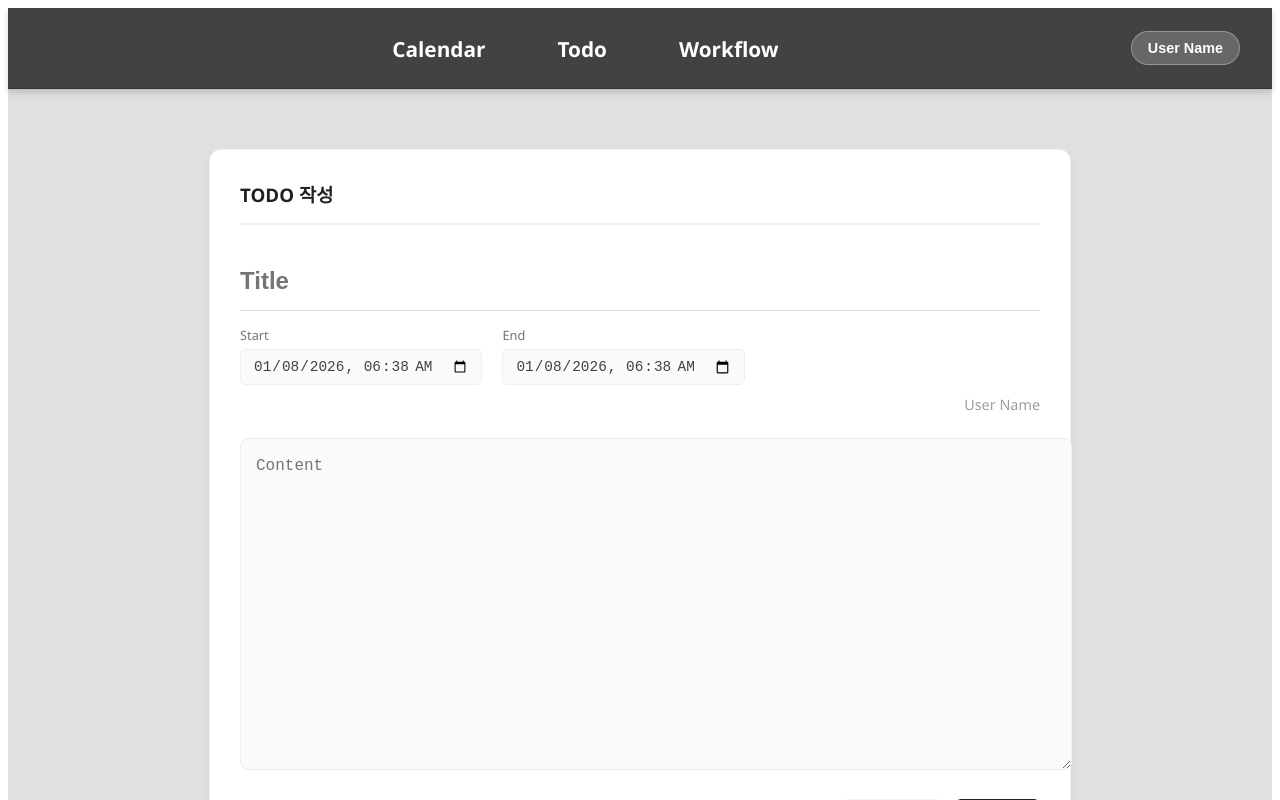
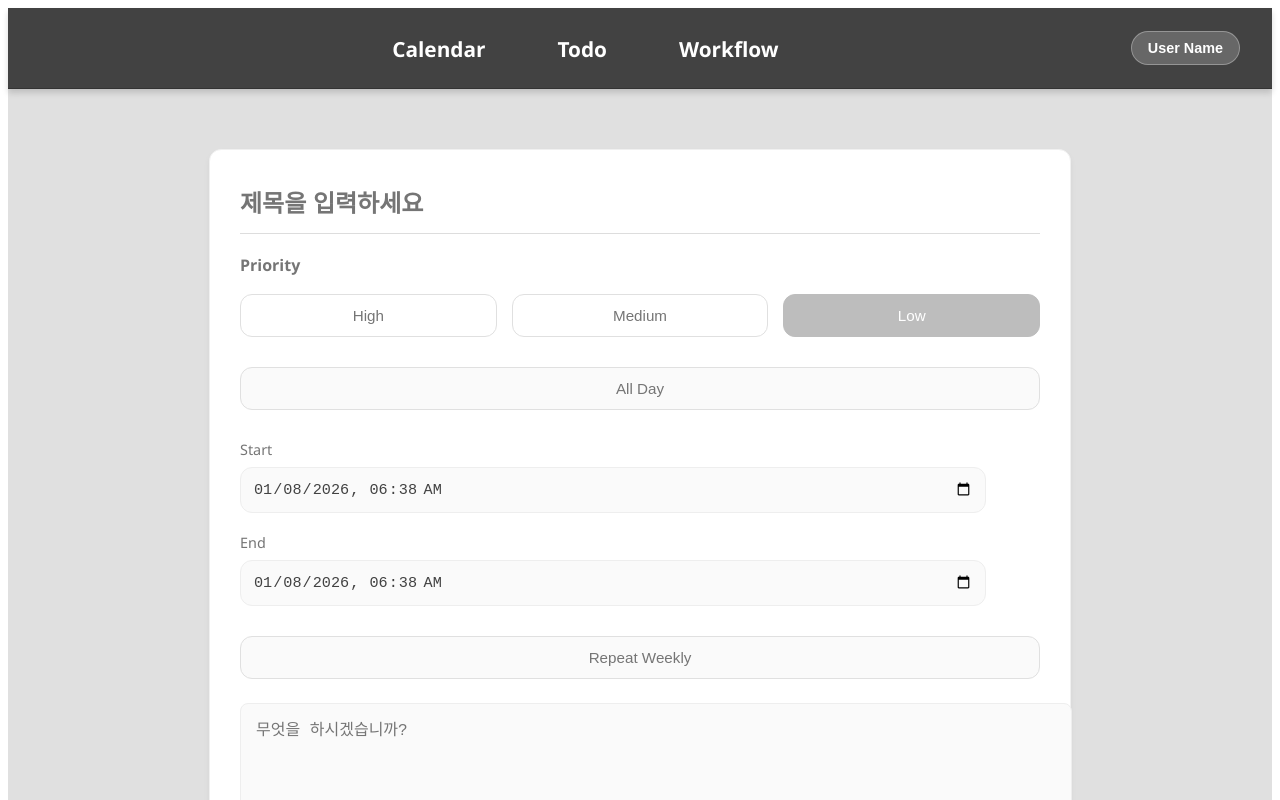
Before and after one commit to 20250918-beyond-SW-Camp-21th/beyond-SW-21th-four-3team, a Vue app in the folder todo-dodo-frontend/: page /todo/write in a window 1280 px wide. Shown: the top 800 px of the page. Built offline with nearby package versions, Linux system fonts and the light colour scheme.

Commit message:
[feat] #14 프론트엔드 Todo생성 페이지 기능 구현 및 디자인
- Todo생성 페이지 내 우선순위,allday,루틴 등 기능 구현

```diff
--- a/todo-dodo-frontend/src/feature/todo/styles/todoWriteView.css
+++ b/todo-dodo-frontend/src/feature/todo/styles/todoWriteView.css
@@ -50,31 +50,148 @@
     font-weight: 600;
 }
 
-.date-row {
+/* Settings Layout */
+.settings-group {
     display: flex;
-    gap: 20px;
-    margin-top: 15px;
+    flex-direction: column;
+    /* Stack vertically */
+    gap: 30px;
+    /* Wider gap as requested */
+    align-items: stretch;
+    /* Full width */
+    position: relative;
+    margin-top: 20px;
 }
 
-.date-group {
+.settings-col {
     display: flex;
     flex-direction: column;
-    gap: 5px;
+    gap: 10px;
+    width: 100%;
 }
 
-.date-group label {
-    font-size: 0.8rem;
+.section-label {
+    font-size: 1rem;
+    /* Slightly larger */
     color: #757575;
+    font-weight: 600;
+    margin-bottom: 8px;
+}
+
+/* Priority Column */
+.priority-selector.vertical {
+    display: flex;
+    flex-direction: row;
+    /* Horizontal again */
+    justify-content: space-between;
+    gap: 15px;
+    /* Spacing between buttons */
+}
+
+.priority-btn {
+    padding: 12px 16px;
+    /* Larger padding */
+    border: 1px solid #e0e0e0;
+    border-radius: 12px;
+    /* Softer rounded corners */
+    background: white;
+    cursor: pointer;
+    font-size: 0.95rem;
+    color: #757575;
+    transition: all 0.2s;
+    text-align: center;
+    flex: 1;
+    /* Fill available space */
+}
+
+/* Active States */
+.priority-btn.high.active {
+    background-color: #f44336;
+    color: white;
+    border-color: #f44336;
+}
+
+.priority-btn.medium.active {
+    background-color: #ff9800;
+    color: white;
+    border-color: #ff9800;
+}
+
+.priority-btn.low.active {
+    background-color: #bdbdbd;
+    color: white;
+    border-color: #bdbdbd;
+}
+
+/* Time Column */
+.time-col {
+    width: 100%;
+}
+
+/* All Day Column */
+.allday-col {
+    display: flex;
+    flex-direction: column;
+}
+
+.allday-btn {
+    padding: 12px 16px;
+    border: 1px solid #e0e0e0;
+    border-radius: 12px;
+    background: #fafafa;
+    cursor: pointer;
+    font-size: 0.95rem;
+    color: #757575;
+    transition: all 0.2s;
+    width: 100%;
+    /* Full width */
+    display: flex;
+    align-items: center;
+    justify-content: center;
+    font-weight: 500;
+}
+
+.allday-btn:hover {
+    background-color: #f5f5f5;
+}
+
+.allday-btn.active {
+    background-color: #B39DDB;
+    /* Pastel Purple */
+    color: white;
+    border-color: #B39DDB;
+    font-weight: 600;
+}
+
+.datetime-stack {
+    display: flex;
+    flex-direction: column;
+    gap: 20px;
+    /* Wider gap */
+}
+
+.datetime-row {
+    display: flex;
+    flex-direction: column;
+    gap: 8px;
+}
+
+.datetime-row label {
+    font-size: 0.9rem;
+    color: #757575;
+    font-weight: 500;
 }
 
 .input-date {
-    padding: 8px 12px;
+    padding: 12px;
     border: 1px solid #eee;
-    border-radius: 6px;
+    border-radius: 12px;
     color: #424242;
-    font-size: 0.9rem;
+    font-size: 0.95rem;
     outline: none;
     background-color: #fafafa;
+    width: 90%;
+    /* Reduced by 10% */
 }
 
 .meta-info {
@@ -125,8 +242,9 @@
 }
 
 .cancel-btn:hover {
-    background-color: #e0e0e0;
-    color: #424242;
+    background-color: #EF9A9A;
+    /* Pastel Red */
+    color: white;
 }
 
 .save-btn {
@@ -135,5 +253,79 @@
 }
 
 .save-btn:hover {
-    background-color: #424242;
+    background-color: #A5D6A7;
+    /* Pastel Green */
+    color: white;
 }
+
+/* Repeat Settings */
+.repeat-col {
+    display: flex;
+    flex-direction: column;
+    gap: 15px;
+}
+
+.repeat-toggle-btn {
+    padding: 12px 16px;
+    border: 1px solid #e0e0e0;
+    border-radius: 12px;
+    background: #fafafa;
+    cursor: pointer;
+    font-size: 0.95rem;
+    color: #757575;
+    transition: all 0.2s;
+    width: 100%;
+    font-weight: 500;
+    text-align: center;
+}
+
+.repeat-toggle-btn:hover {
+    background-color: #f5f5f5;
+}
+
+.repeat-toggle-btn.active {
+    background-color: #D7CCC8;
+    /* Pastel Brown */
+    color: white;
+    border-color: #D7CCC8;
+    font-weight: 600;
+}
+
+.repeat-options {
+    display: flex;
+    flex-direction: column;
+    gap: 15px;
+    padding: 10px;
+    background: #fdfdfd;
+    border-radius: 12px;
+    border: 1px solid #f0f0f0;
+}
+
+.days-selector {
+    display: flex;
+    justify-content: space-between;
+    gap: 5px;
+}
+
+.day-btn {
+    width: 36px;
+    height: 36px;
+    border-radius: 50%;
+    border: 1px solid #e0e0e0;
+    background: white;
+    cursor: pointer;
+    font-size: 0.8rem;
+    color: #757575;
+    display: flex;
+    align-items: center;
+    justify-content: center;
+    transition: all 0.2s;
+}
+
+.day-btn.active {
+    background-color: #90CAF9;
+    /* Pastel Blue */
+    color: white;
+    border-color: #90CAF9;
+    font-weight: 600;
+}
--- a/todo-dodo-frontend/src/feature/todo/views/TodoView.vue
+++ b/todo-dodo-frontend/src/feature/todo/views/TodoView.vue
@@ -36,7 +36,7 @@ const deleteTodo = async () => {
     <div class="todo-list-container">
         <div class="header-section">
             <h2>TODO</h2>
-            <button @click="goToWrite" class="write-btn">Write</button>
+            <button @click="goToWrite" class="write-btn">+</button>
         </div>
 
         <div class="todo-list">
--- a/todo-dodo-frontend/src/feature/todo/views/TodoWriteView.vue
+++ b/todo-dodo-frontend/src/feature/todo/views/TodoWriteView.vue
@@ -8,6 +8,9 @@ const store = useTodoStore()
 
 const title = ref('')
 const content = ref('')
+const priority = ref('Low') // Default Low
+const allday = ref(false)
+
 // Initialize with current time, truncated to minutes for datetime-local
 const now = new Date()
 now.setMinutes(now.getMinutes() - now.getTimezoneOffset())
@@ -16,14 +19,33 @@ const currentIso = now.toISOString().slice(0, 16)
 const startDateTime = ref(currentIso)
 const endDateTime = ref(currentIso)
 
+// Repeat Settings
+const isRepeat = ref(false)
+const daysList = ['S', 'M', 'T', 'W', 'T', 'F', 'S'] // 0=Sun, 6=Sat match JS Date.getDay()
+const selectedDays = ref([])
+const repeatUntil = ref('')
+
+const toggleDay = (index) => {
+    if (selectedDays.value.includes(index)) {
+        selectedDays.value = selectedDays.value.filter(d => d !== index)
+    } else {
+        selectedDays.value.push(index)
+    }
+}
+
 const handleSubmit = async () => {
     if (!title.value.trim()) return;
 
     await store.addTodo({
         title: title.value,
         content: content.value,
-        startDate: new Date(startDateTime.value),
-        endDate: new Date(endDateTime.value)
+        startDate: startDateTime.value, // Pass raw string
+        endDate: endDateTime.value,     // Pass raw string
+        priority: priority.value,
+        allday: allday.value,
+        isRepeat: isRepeat.value,
+        selectedDays: selectedDays.value,
+        repeatUntil: repeatUntil.value
     })
     router.push('/todo')
 }
@@ -36,29 +58,90 @@ const handleCancel = () => {
 <template>
   <div class="todo-write-view">
     <div class="write-card">
-        <div class="write-header">
-            <h3>TODO 작성</h3>
+
+        <div class="form-group">
+            <div class="input-row">
+                <input v-model="title" type="text" placeholder="제목을 입력하세요" class="input-title" />
+            </div>
+
+            <div class="form-group settings-group">
+            <!-- Left Column: Priority -->
+            <div class="settings-col priority-col">
+                <label class="section-label">Priority</label>
+                <div class="priority-selector vertical">
+                    <button
+                        class="priority-btn high"
+                        :class="{ active: priority === 'High' }"
+                        @click="priority = 'High'"
+                    >High</button>
+                    <button
+                        class="priority-btn medium"
+                        :class="{ active: priority === 'Medium' }"
+                        @click="priority = 'Medium'"
+                    >Medium</button>
+                    <button
+                        class="priority-btn low"
+                        :class="{ active: priority === 'Low' }"
+                        @click="priority = 'Low'"
+                    >Low</button>
+                </div>
+            </div>
+
+            <!-- Middle Column: All Day -->
+            <div class="settings-col allday-col">
+                <button
+                    class="allday-btn"
+                    :class="{ active: allday }"
+                    @click="allday = !allday"
+                >All Day</button>
+            </div>
+
+            <!-- Right Column: Time Settings -->
+            <div class="settings-col time-col">
+                <div class="datetime-stack">
+                    <div class="datetime-row">
+                        <label>Start</label>
+                        <input v-model="startDateTime" type="datetime-local" class="input-date" :disabled="allday" />
+                    </div>
+                    <div class="datetime-row">
+                        <label>End</label>
+                        <input v-model="endDateTime" type="datetime-local" class="input-date" :disabled="allday" />
+                    </div>
+                </div>
+            </div>
+
+            <!-- New Column: Repeat Settings -->
+            <div class="settings-col repeat-col">
+                <button
+                    class="repeat-toggle-btn"
+                    :class="{ active: isRepeat }"
+                    @click="isRepeat = !isRepeat"
+                >
+                    Repeat Weekly
+                </button>
+
+                <div v-if="isRepeat" class="repeat-options">
+                    <div class="days-selector">
+                        <button
+                            v-for="(day, index) in daysList"
+                            :key="index"
+                            class="day-btn"
+                            :class="{ active: selectedDays.includes(index) }"
+                            @click="toggleDay(index)"
+                        >
+                            {{ day }}
+                        </button>
+                    </div>
+                    <div class="datetime-row">
+                        <label>Until</label>
+                        <input v-model="repeatUntil" type="date" class="input-date" />
+                    </div>
+                </div>
+            </div>
         </div>
 
         <div class="form-group">
-            <div class="input-row">
-                <input v-model="title" type="text" placeholder="Title" class="input-title" />
-            </div>
-            <div class="date-row">
-                <div class="date-group">
-                    <label>Start</label>
-                    <input v-model="startDateTime" type="datetime-local" class="input-date" />
-                </div>
-                <div class="date-group">
-                    <label>End</label>
-                    <input v-model="endDateTime" type="datetime-local" class="input-date" />
-                </div>
-            </div>
-            <div class="meta-info">User Name</div>
-        </div>
-
-        <div class="form-group">
-            <textarea v-model="content" placeholder="Content" class="input-content"></textarea>
+            <textarea v-model="content" placeholder="무엇을 하시겠습니까?" class="input-content"></textarea>
         </div>
 
         <div class="button-group">
@@ -67,6 +150,7 @@ const handleCancel = () => {
         </div>
     </div>
   </div>
+  </div>
 </template>
 
 <style scoped>
--- a/todo-dodo-frontend/src/stores/todoStore.js
+++ b/todo-dodo-frontend/src/stores/todoStore.js
@@ -47,10 +47,53 @@ export const useTodoStore = () => {
     const addTodo = async (todoData) => {
         try {
             console.log('Adding todo:', todoData);
-            // API call - Backend handles priority and ID
-            const newTodo = await todoApi.create(todoData);
+
+            // Transform to Backend DTO
+            // Input format from datetime-local: "YYYY-MM-DDTHH:mm"
+            const [startDate, startTime] = todoData.startDate.split('T');
+            const [endDate, endTime] = todoData.endDate.split('T');
+
+            // Map frontend day index (0=Sun) to backend Enum
+            const dayMap = ['SUNDAY', 'MONDAY', 'TUESDAY', 'WEDNESDAY', 'THURSDAY', 'FRIDAY', 'SATURDAY'];
+            const mappedDays = todoData.selectedDays ? todoData.selectedDays.map(i => dayMap[i]) : [];
+
+            const payload = {
+                title: todoData.title,
+                description: todoData.content,
+                startDate: startDate,
+                startTime: startTime + ':00', // Append seconds
+                endDate: endDate,
+                endTime: endTime + ':00',     // Append seconds
+                allday: todoData.allday || false,
+                // uppercase for backend Enum
+                priority: todoData.priority ? todoData.priority.toUpperCase() : 'LOW',
+                completed: false,
+
+                // Repetition Logic
+                repeatType: todoData.isRepeat ? 'WEEKLY' : 'NONE',
+                daysOfWeek: todoData.isRepeat ? mappedDays : [],
+                repeatUntilDate: todoData.isRepeat ? todoData.repeatUntil : null
+            };
+
+            const newTodo = await todoApi.create(payload);
             if (newTodo) {
-                state.todos.push(newTodo);
+                // Determine color for frontend immediate display
+                const color = newTodo.completed ? '#4caf50' : '#d32f2f';
+
+                // Push to state with frontend mapping
+                state.todos.push({
+                    id: newTodo.id,
+                    title: newTodo.title,
+                    content: newTodo.description,
+                    date: newTodo.startDate,
+                    startDate: newTodo.startDate,
+                    startTime: newTodo.startTime,
+                    endDate: newTodo.endDate,
+                    endTime: newTodo.endTime,
+                    priority: newTodo.priority ? newTodo.priority.charAt(0).toUpperCase() + newTodo.priority.slice(1).toLowerCase() : 'Low',
+                    status: newTodo.completed ? 'Done' : 'Todo',
+                    color: color
+                });
             }
         } catch (err) {
             console.error('Failed to add todo', err);
```
Also changed, not shown: todo-dodo-frontend/src/feature/todo/styles/todoView.css (+16 -3 lines).
